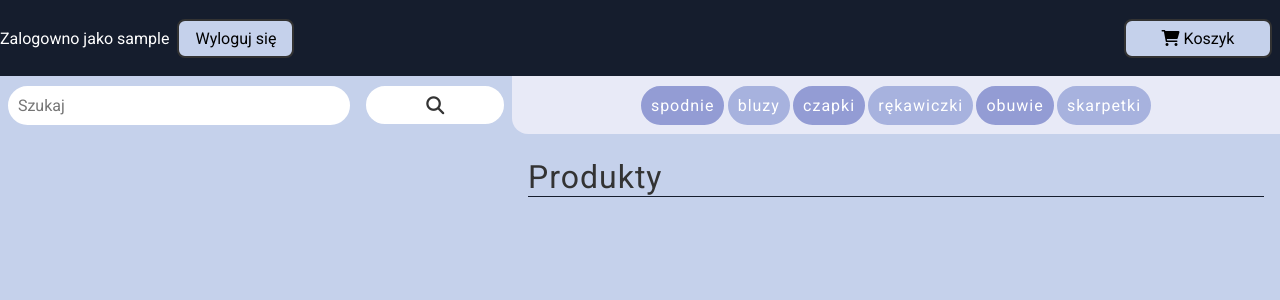
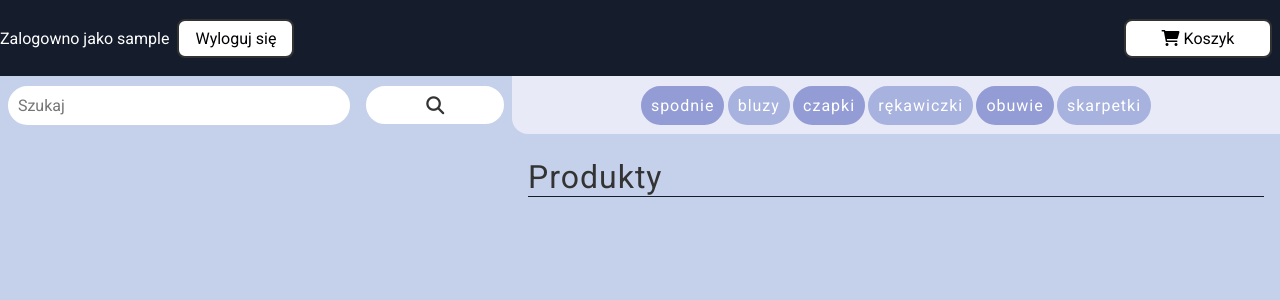
Before and after one commit to LukaszMiazek/Magazyn, a PHP site: page /sklep.php in a window 1280 px wide. Shown: the top 300 px of the page. Run offline with PHP 8.4, Linux system fonts and the light colour scheme; the visitor is signed in with stand-in values (Sample User, id 1); data comes from the database, SQL or seed files in the repository; some libraries are stand-ins or nearby versions.

Commit message:
Update style_sklep.css

```diff
--- a/mag/style_sklep.css
+++ b/mag/style_sklep.css
@@ -176,7 +176,7 @@
     font-weight: normal;
     text-align: center;
     border-radius: 0.5rem;
-    background-color: #C5D1EB;
+    background-color: white;
     color: black;
     text-decoration: none;
     margin: 1vh;
@@ -204,7 +204,7 @@
     font-weight: normal;
     text-align: center;
     border-radius: 0.5rem;
-    background-color: #C5D1EB;
+    background-color: white;
     color: black;
     text-decoration: none;
     margin: 1vh;
```
